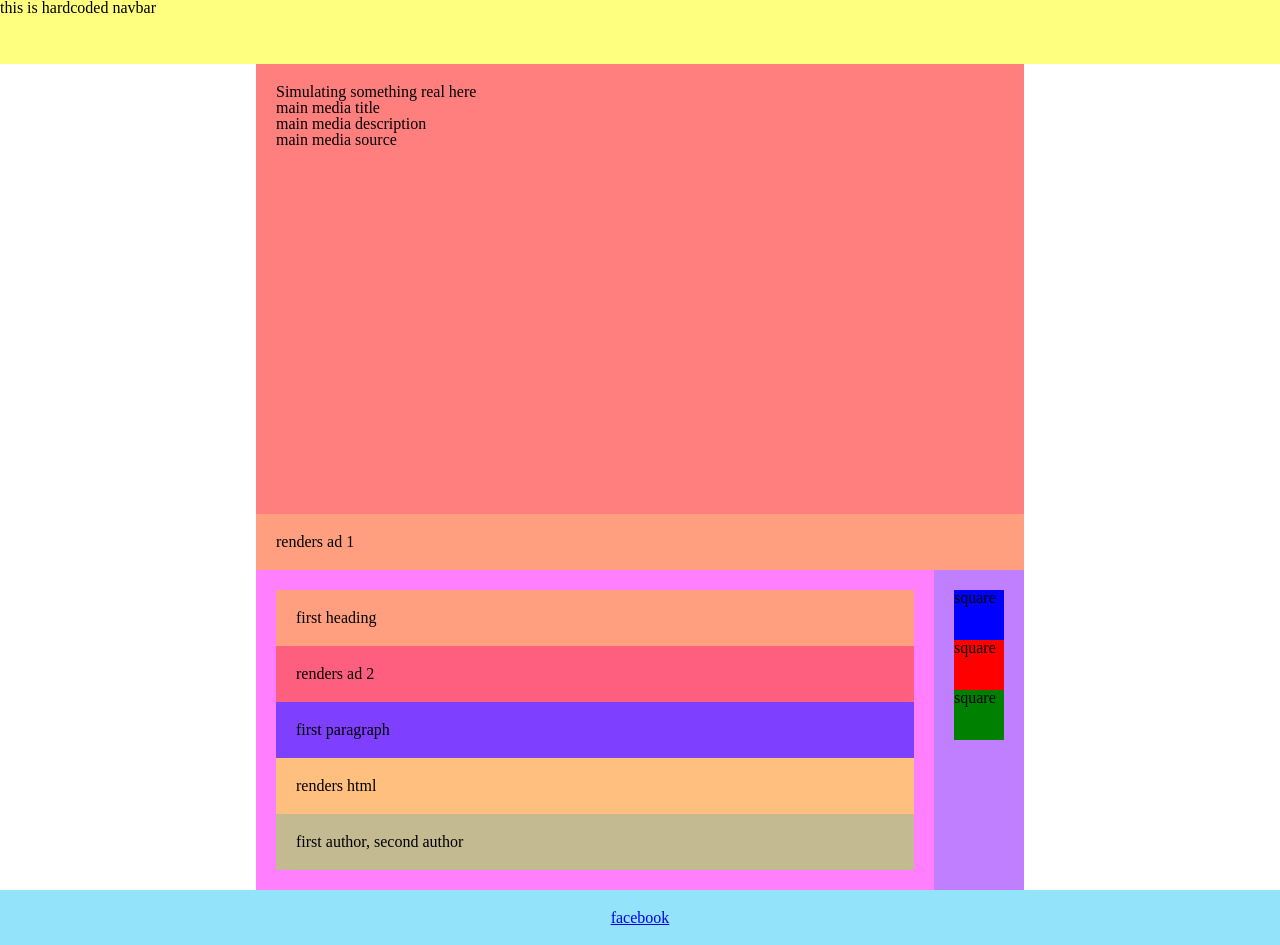
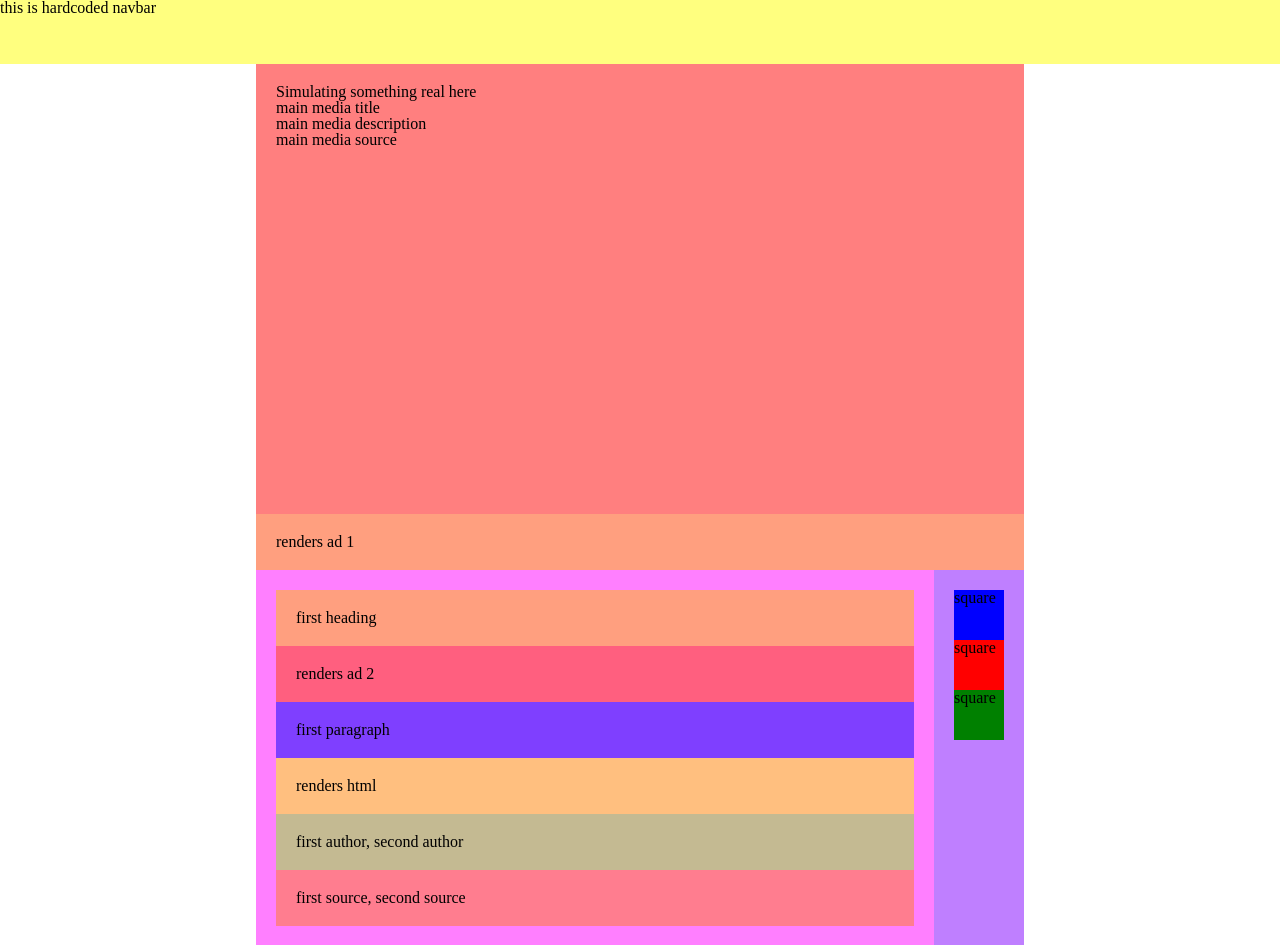
Before and after one commit to Ofadiman/react-tree-renderer, a React (Vite) app: page / in a window 1280 px wide. Shown: the top 945 px of the page. Built offline with nearby package versions, Linux system fonts and the light colour scheme.

Commit message:
feature: add sources component

```diff
--- /dev/null
+++ b/src/components/Sources.tsx
@@ -0,0 +1,10 @@
+import { FC } from 'react'
+
+export const Sources: FC<{ sources: Array<{ id: string; source: string }> }> = (props) => {
+  if (props.sources.length === 0) {
+    return null
+  }
+
+  const joined = props.sources.map((source) => source.source).join(', ')
+  return <p style={{ padding: 20, backgroundColor: 'rgba(255, 125, 33, 0.5)' }}>{joined}</p>
+}
--- a/src/websiteMap.tsx
+++ b/src/websiteMap.tsx
@@ -14,6 +14,7 @@ import { ColumnsWrapper } from './components/ColumnsWrapper.tsx'
 import { ContentWrapper } from './components/ContentWrapper.tsx'
 import { Footer } from './components/Footer'
 import { Authors } from './components/Authors'
+import { Sources } from './components/Sources'
 
 export enum NodeType {
   ContentWrapper = 'content-wrapper',
@@ -30,6 +31,7 @@ export enum NodeType {
   Square = 'square',
   Footer = 'footer',
   Authors = 'authors',
+  Sources = 'sources',
 }
 
 export type Node = {
@@ -55,6 +57,7 @@ const componentMapping: Record<NodeType, (props: any) => ReactElement | null> =
   [NodeType.ContentWrapper]: ContentWrapper,
   [NodeType.Footer]: Footer,
   [NodeType.Authors]: Authors,
+  [NodeType.Sources]: Sources,
 }
 
 export const renderNode = (node: Node, placeholdersToRender: Record<string, Object>): ReactNode => {
@@ -209,6 +212,16 @@ export const getWebsiteMapForDesktop = (response: MockResponse) => {
     type: NodeType.Authors,
   })
 
+  main.children.push({
+    props: {
+      sources: response.sources,
+    },
+    children: [],
+    meta: {},
+    id: `sources`,
+    type: NodeType.Sources,
+  })
+
   response.aside.forEach((element, index) => {
     const node: Node = {
       props: element,
```
